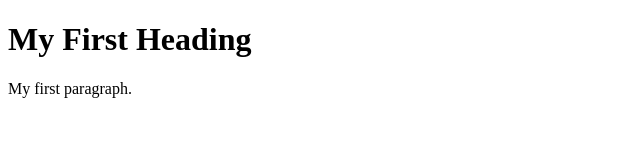
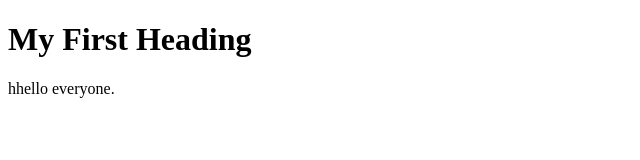
Before and after one commit to africanlizard/laricadeartista, a plain HTML site: page index.html in a window 1280 px wide. Shown: the full height of the page, 0-640 px from the left. Drawn offline with Linux system fonts and the light colour scheme.

Commit message:
Update index.html

```diff
--- a/index.html
+++ b/index.html
@@ -4,7 +4,7 @@
 
 <h1>My First Heading</h1>
 
-<p>My first paragraph.</p>
+<p>hhello everyone.</p>
 
 </body>
 </html>
```
